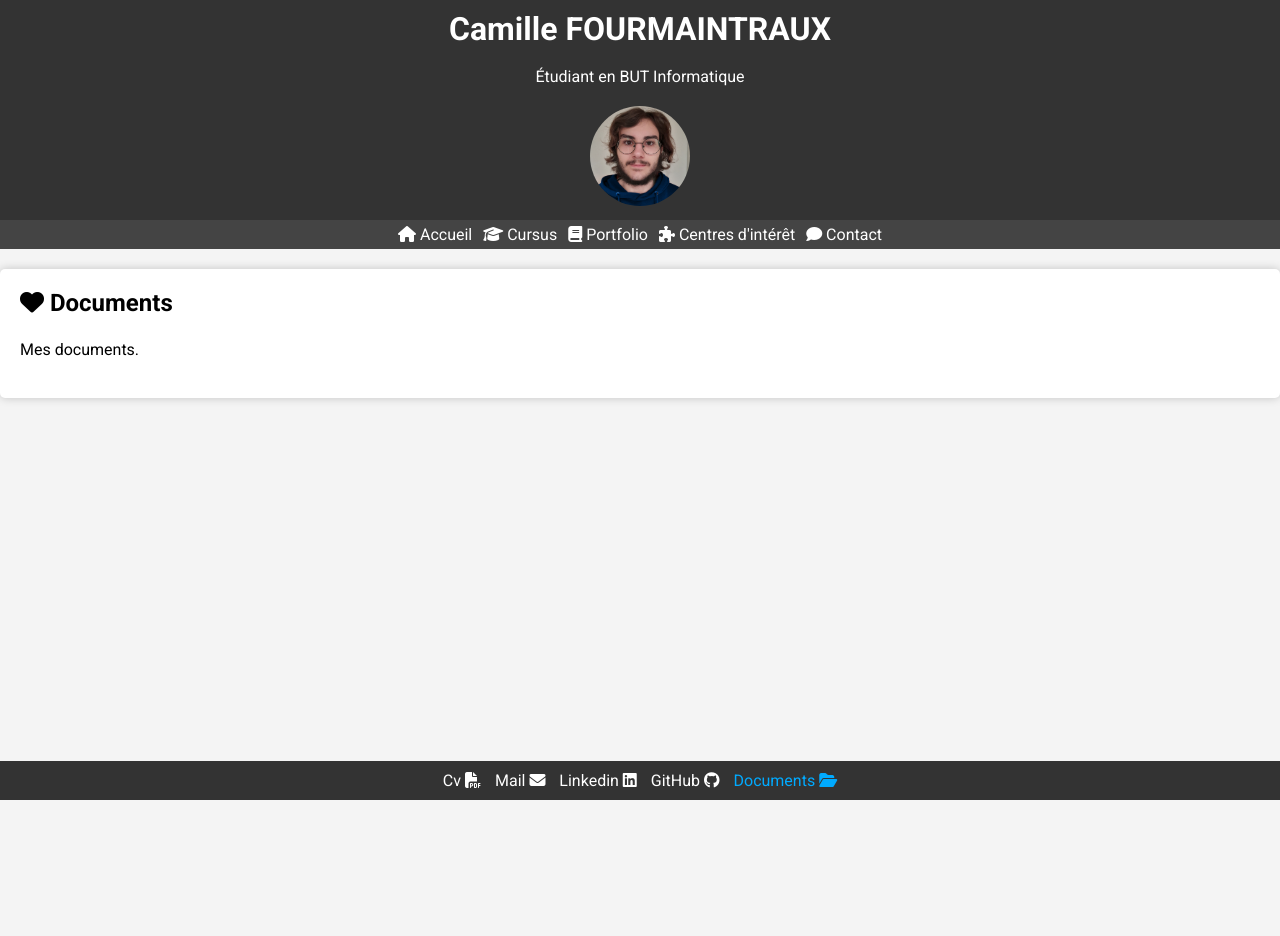
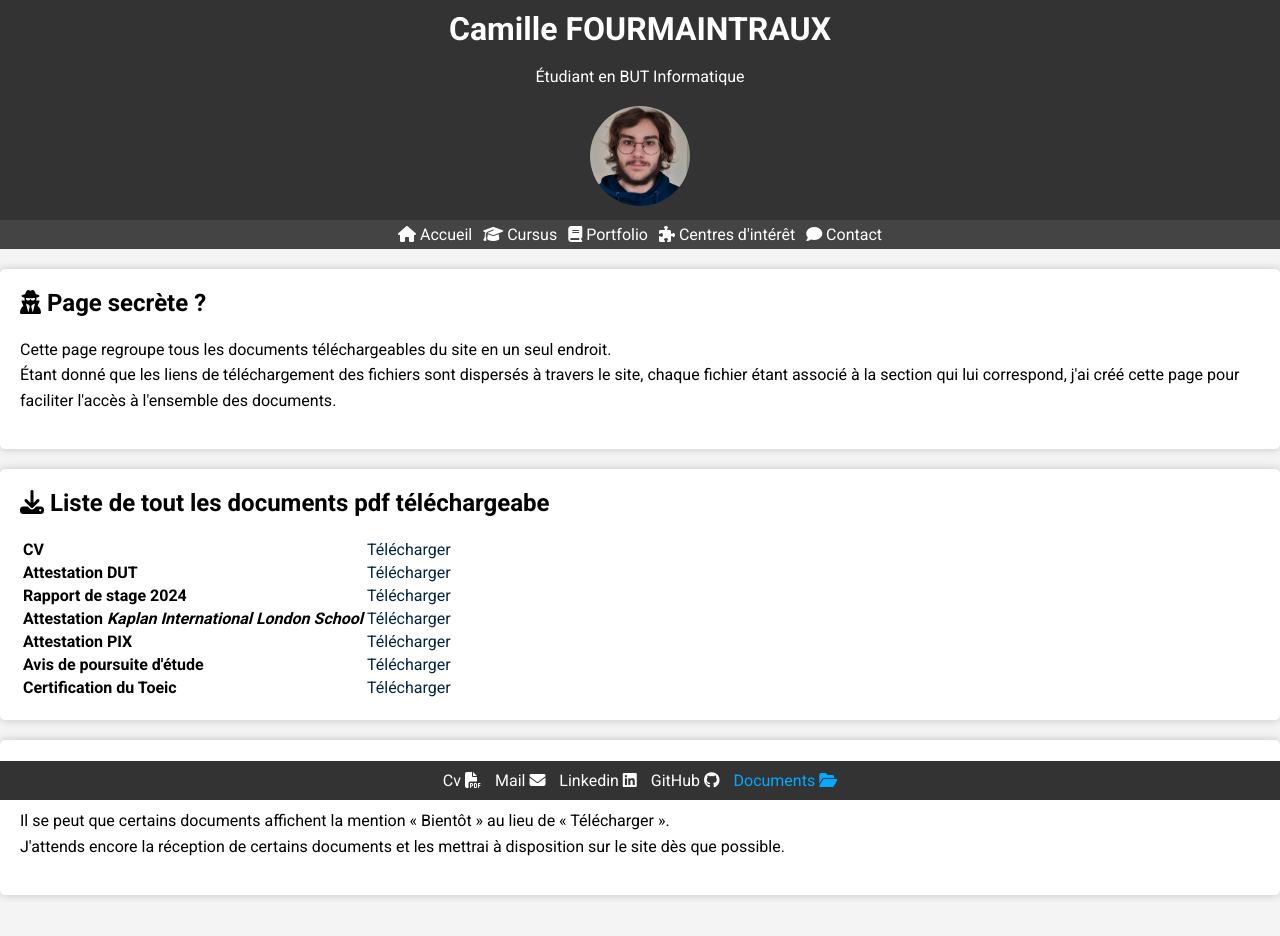
Before and after one commit to camillefourmaintrauxetu/portfolio, a React (Vite) app: page /documents in a window 1280 px wide. Shown: the top 936 px of the page. Before the commit the page ends 800 px from the top, so only its background shows below. Built offline with nearby package versions, Linux system fonts and the light colour scheme.

Commit message:
Added documents page

```diff
--- a/src/pages/Documents.tsx
+++ b/src/pages/Documents.tsx
@@ -2,8 +2,112 @@ export default function DocumentsPage() {
   return (
     <>
       <div className="container">
-            <h2><i className="fas fa-heart"></i> Documents </h2>
-            <p>Mes documents.</p>
+        <h2>
+          <i className="fas fa-user-secret"></i> Page secrète ?{" "}
+        </h2>
+        <p>
+          Cette page regroupe tous les documents téléchargeables du site en un
+          seul endroit.
+          <br />
+          Étant donné que les liens de téléchargement des fichiers sont
+          dispersés à travers le site, chaque fichier étant associé à la section
+          qui lui correspond, j'ai créé cette page pour faciliter l'accès à
+          l'ensemble des documents.
+        </p>
+      </div>
+
+      <div className="container" id="documents">
+        <h2>
+          <i className="fas fa-download"></i> Liste de tout les documents pdf
+          téléchargeabe
+        </h2>
+        <table>
+          <tr>
+            <td>
+              <strong>CV</strong>
+            </td>
+            <td>
+              <a href="/fich/cv.pdf" target="_blank" download>
+                Télécharger
+              </a>
+            </td>
+          </tr>
+          <tr>
+            <td>
+              <strong>Attestation DUT</strong>
+            </td>
+            <td>
+              <a href="/fich/28_DUT_RACDV.pdf" target="_blank" download>
+                Télécharger
+              </a>
+            </td>
+          </tr>
+          <tr>
+            <td>
+              <strong>Rapport de stage 2024</strong>
+            </td>
+            <td>
+              <a href="/fich/RapportDeStage2024.pdf" target="_blank" download>
+                Télécharger
+              </a>
+            </td>
+          </tr>
+          <tr>
+            <td>
+              <strong>
+                Attestation <i>Kaplan International London School</i>
+              </strong>
+            </td>
+            <td>
+              <a href="/fich/kaplancertificate.pdf" target="_blank" download>
+                Télécharger
+              </a>
+            </td>
+          </tr>
+          <tr>
+            <td>
+              <strong>Attestation PIX</strong>
+            </td>
+            <td>
+              <a href="/fich/pix.pdf" target="_blank" download>
+                Télécharger
+              </a>
+            </td>
+          </tr>
+          <tr>
+            <td>
+              <strong>Avis de poursuite d'étude</strong>
+            </td>
+            <td>
+              <a href="/files/StudiesNotice.pdf" target="_blank" download>
+                Télécharger
+              </a>
+            </td>
+          </tr>
+          <tr>
+            <td>
+              <strong>Certification du Toeic</strong>
+            </td>
+            <td>
+              <a href="/files/ToeicCertification.pdf" target="_blank" download>
+                Télécharger
+              </a>
+            </td>
+          </tr>
+        </table>
+      </div>
+
+      <div className="container">
+        <h2>
+          <i className="fas fa-file-excel"></i> Documents en attente{" "}
+        </h2>
+        <p>
+          Il se peut que certains documents affichent la mention « Bientôt » au
+          lieu de « Télécharger ».
+          <br />
+          J'attends encore la réception de certains documents et les mettrai à
+          disposition sur le site dès que possible.
+        </p>
       </div>
     </>
   );
```
Also changed, not shown: 2 other files (tests, documents, lock files or other folders). Lines whose indentation alone changed are shown as unchanged.
